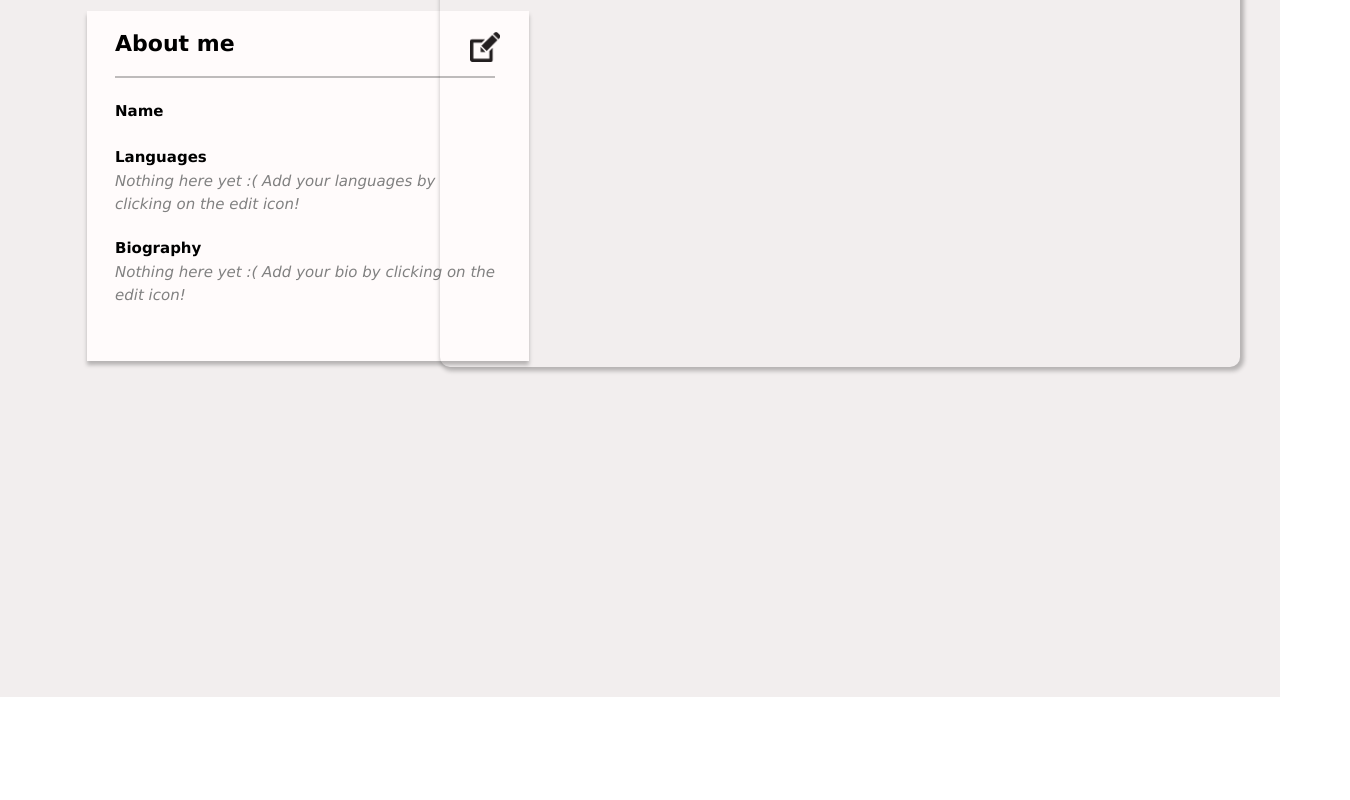
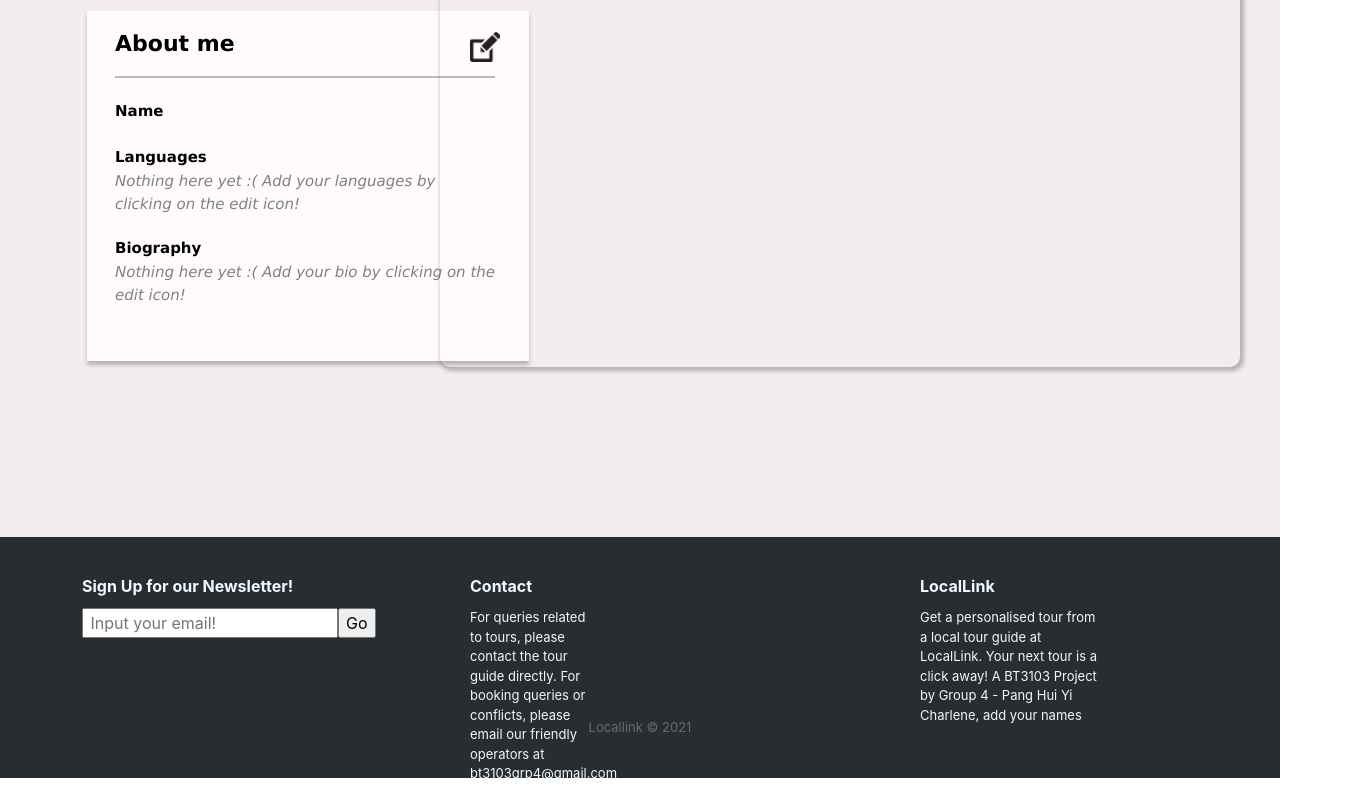
Before and after one commit to bt3103group4/LocalLink, a Vue app: page /touristProfile in a window 1280 px wide. Shown: the part 563-1363 px from the top of the page, 1350 px wide, since content can reach past the window. Before the commit the page ends 1260 px from the top, so only its background shows below. Built offline with nearby package versions, Linux system fonts and the light colour scheme; no server answers; the database is empty; sample sign-in values are in the browser's storage.

Commit message:
adding footer

```diff
--- /dev/null
+++ b/src/components/DefaultFooter.vue
@@ -0,0 +1,158 @@
+<template>
+<head>
+    <meta charset="utf-8">
+    <meta name="viewport" content="width=device-width, initial-scale=1.0">
+    <link rel="stylesheet" href="https://cdnjs.cloudflare.com/ajax/libs/twitter-bootstrap/4.1.3/css/bootstrap.min.css">
+    <link rel="stylesheet" href="https://cdnjs.cloudflare.com/ajax/libs/ionicons/2.0.1/css/ionicons.min.css">
+    <link href="https://cdnjs.cloudflare.com/ajax/libs/jquery/3.2.1/jquery.min.js">
+    <link href="https://cdnjs.cloudflare.com/ajax/libs/twitter-bootstrap/4.1.3/js/bootstrap.bundle.min.js">
+</head>
+
+<body>
+    <div class="footer-dark">
+        <footer>
+            <div class="container">
+                <div class="row">
+                    <div class="serviceCol">
+                        <h3>Sign Up for our Newsletter! </h3>
+                    <form id="newsLetter">
+                        <input type="text"  placeholder=" Input your email!" >
+                        <input type="button" value="Go" >
+                    </form>
+                    </div>
+                    <div class="contactCol">
+                        <h3>Contact</h3>
+                        <p> For queries related to tours, please contact the tour guide directly.
+                          For booking queries or conflicts, please email our friendly operators
+                          at bt3103grp4@gmail.com </p>
+                    </div>
+                    <div class="localLink">
+                        <h3>LocalLink</h3>
+                        <p> Get a personalised tour from a local tour guide at LocalLink.
+                         Your next tour is a click away! A BT3103 Project by Group 4 -
+                         Pang Hui Yi Charlene, add your names
+                        </p>
+                    </div>
+
+                </div>
+                <p class="copyright">Locallink © 2021</p>
+            </div>
+        </footer>
+    </div>
+</body>
+
+</template>
+
+<script>
+export default {
+    name: "DefaultFooter"
+}
+</script>
+
+<style scoped>
+.footer-dark {
+  padding:40px 0;
+  color:#f0f9ff;
+  background-color:#282d32;
+  position:absolute;
+  top:1100px;
+  width: 100%;
+}
+.contactCol{
+  position:absolute;
+  padding-left: 400px;
+  padding-right:750px;
+  font-size:13px;
+}
+.localLink{
+  position:absolute;
+  padding-left: 850px;
+  padding-right:250px;
+  font-size:13px;
+}
+
+.footer-dark h3 {
+  margin-top:0;
+  margin-bottom:12px;
+  font-weight:bold;
+  font-size:16px;
+}
+
+.footer-dark ul {
+  padding:0;
+  list-style:none;
+  line-height:1.6;
+  font-size:14px;
+  margin-bottom:0;
+}
+
+.footer-dark ul a {
+  color:inherit;
+  text-decoration:none;
+  opacity:0.6;
+}
+
+.footer-dark ul a:hover {
+  opacity:0.8;
+}
+
+@media (max-width:767px) {
+  .footer-dark .item:not(.social) {
+    text-align:center;
+    padding-bottom:20px;
+  }
+}
+
+.footer-dark .item.text {
+  margin-bottom:36px;
+}
+
+@media (max-width:767px) {
+  .footer-dark .item.text {
+    margin-bottom:0;
+  }
+}
+
+
+.footer-dark .item.text p {
+  opacity:0.6;
+  margin-bottom:0;
+}
+
+.footer-dark .item.social {
+  text-align:center;
+}
+
+@media (max-width:991px) {
+  .footer-dark .item.social {
+    text-align:center;
+    margin-top:20px;
+  }
+}
+
+.footer-dark .item.social > a {
+  font-size:20px;
+  width:36px;
+  height:36px;
+  line-height:36px;
+  display:inline-block;
+  text-align:center;
+  border-radius:50%;
+  box-shadow:0 0 0 1px rgba(255,255,255,0.4);
+  margin:0 8px;
+  color:#fff;
+  opacity:0.75;
+}
+
+.footer-dark .item.social > a:hover {
+  opacity:0.9;
+}
+
+.footer-dark .copyright{
+  text-align:center;
+  padding-top:80px;
+  opacity:0.3;
+  font-size:13px;
+  margin-bottom:0;
+}
+</style>
--- a/src/components/Logo.vue
+++ b/src/components/Logo.vue
@@ -23,8 +23,7 @@ export default {
 
     methods: {
         homepage() {
-            // have to check the name
-            this.$router.push({name: 'Listing'})
+            this.$router.push('/ListingsNature')
         }
     }
 }
--- a/src/components/NavBar.vue
+++ b/src/components/NavBar.vue
@@ -1,7 +1,6 @@
 <template>
 <body>
 <div class="topnav">
-  <router-link to="/listingsNature">Home</router-link>
   <a href="#news">About</a>
     <a class="active" href="#home">Contact</a>
   <router-link to="/touristProfile">Account</router-link>
@@ -61,7 +60,7 @@ body{
   top: 0px;
   height: 75px;
   padding-top: 25px ;
-  padding-left: 900px;
+  padding-left: 1000px;
   box-shadow: 0px 4px 4px rgba(0, 0, 0, 0.25);
 }
 a{
--- a/src/views/ListingsAdv.vue
+++ b/src/views/ListingsAdv.vue
@@ -13,9 +13,10 @@
     <title>ListingsAdv</title>
   </head>
   <body>
-    <NavBar />
-    <Logo />
-    <SettingsButton />
+    <NavBar/>
+    <Logo/>
+    <SettingsButton/>
+    <DefaultFooter/>
 
     <div class="container">
       <div style="width: 10%"></div>
@@ -77,12 +78,13 @@
 import SettingsButton from "@/components/SettingsButton.vue";
 import NavBar from "@/components/NavBar.vue";
 import Logo from "@/components/Logo.vue";
+import DefaultFooter from "@/components/DefaultFooter.vue"
 // import firebase from "firebase";
 import { db } from "../main.js";
 
 export default {
   name: "ListingsAdv",
-  components: { SettingsButton, NavBar, Logo },
+  components: { SettingsButton, NavBar, Logo , DefaultFooter},
 
   data() {
     return {
--- a/src/views/TouristProfile.vue
+++ b/src/views/TouristProfile.vue
@@ -33,7 +33,7 @@
 
     </div>
 </div>
-
+  <DefaultFooter/>
     </body>
 </template>
 
@@ -45,10 +45,11 @@ import NavBar from '@/components/NavBar.vue'
 import Logo from '@/components/Logo.vue'
 import UserBookedListings from '@/components/UserBookedListings.vue'
 import ReviewList from '@/components/ReviewList.vue'
+import DefaultFooter from '@/components/DefaultFooter.vue'
 
 export default {
     name: "TouristProfile",
-    components: { UserInfo, Logo ,UserSavedListings, SettingsButton, NavBar, UserBookedListings, ReviewList},
+    components: { UserInfo, Logo ,UserSavedListings, SettingsButton, NavBar, UserBookedListings, ReviewList, DefaultFooter},
     mounted(){
       let tabs = document.querySelectorAll('[data-tab-target]')
       let tabContents = document.querySelectorAll('[data-tab-content]')
```
